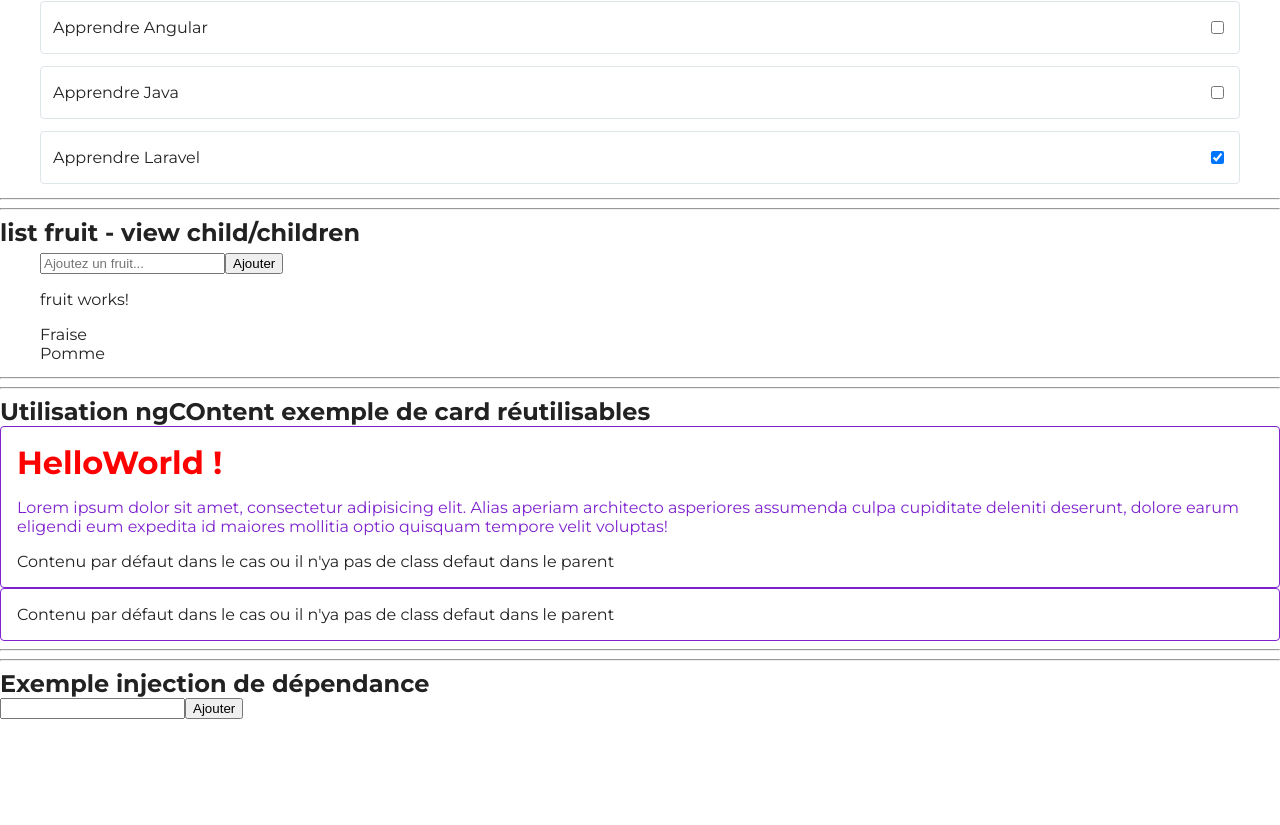
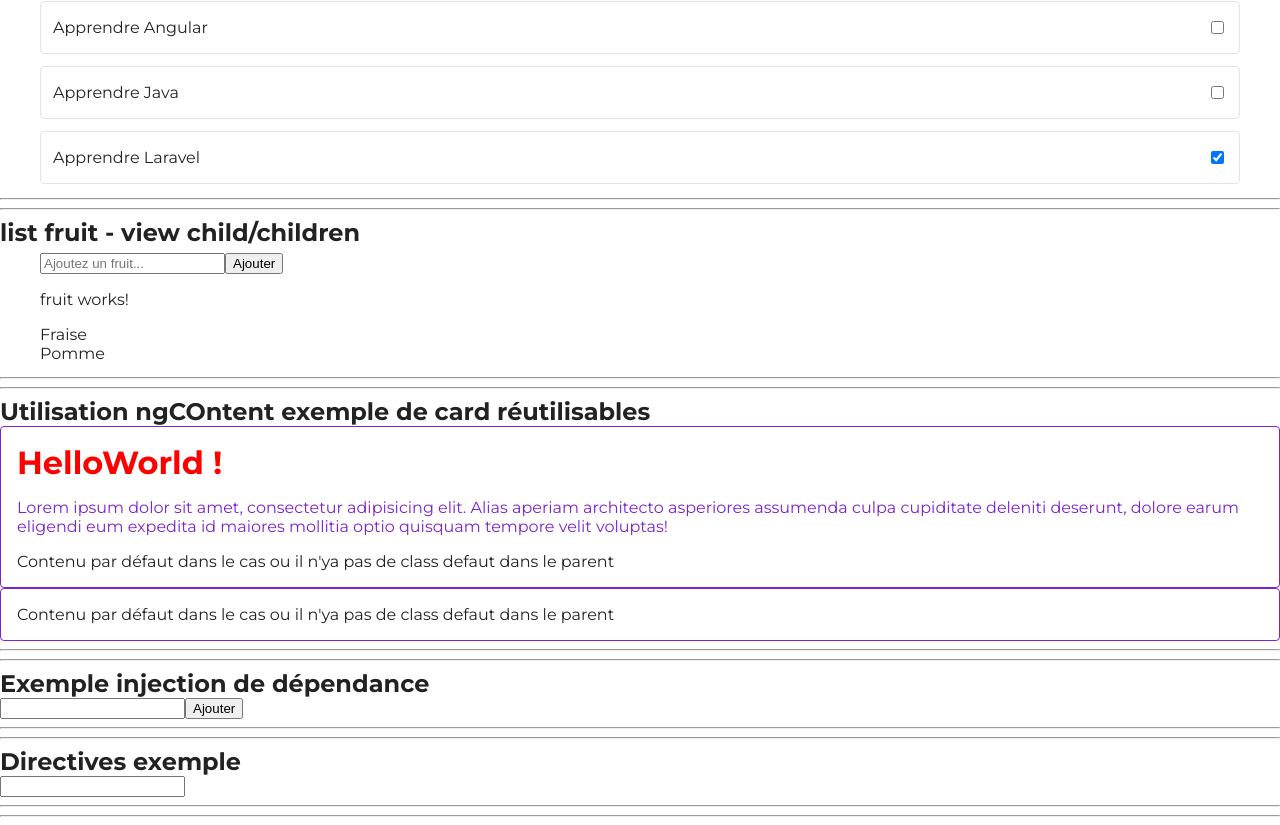
Before and after one commit to Jeremie-Po/AngularLearning, an Angular app in the folder premiereApp/: page / in a window 1280 px wide. Shown: the part 2096-2921 px from the top of the page. Before the commit the page ends 2815 px from the top, so only its background shows below. Built offline with nearby package versions, Linux system fonts and the light colour scheme.

Commit message:
creation d une directive

```diff
--- a/premiereApp/src/app/app.component.html
+++ b/premiereApp/src/app/app.component.html
@@ -82,3 +82,11 @@
 <h2>Exemple injection de dépendance</h2>
 <app-form/>
 <app-list/>
+
+<hr/>
+<hr/>
+
+<h2>Directives exemple</h2>
+<app-directive/>
+<hr/>
+<hr/>
--- a/premiereApp/src/app/app.component.ts
+++ b/premiereApp/src/app/app.component.ts
@@ -19,6 +19,7 @@ import {FruitParentComponent} from './fruitComponent/fruit-parent.component';
 import {NgContentParentComponent} from './ngContent/ng-content-parent.component';
 import {FormComponent} from './injectionExemple/form.component';
 import {ListComponent} from './injectionExemple/list.component';
+import {DirectiveComponent} from './directive/directive.component';
 
 @Component({
   selector: 'app-root',
@@ -43,6 +44,7 @@ import {ListComponent} from './injectionExemple/list.component';
     NgContentParentComponent,
     FormComponent,
     ListComponent,
+    DirectiveComponent,
   ],
   templateUrl: './app.component.html',
   styleUrl: './app.component.scss'
--- /dev/null
+++ b/premiereApp/src/app/directive/directive.component.ts
@@ -0,0 +1,14 @@
+import {Component} from '@angular/core';
+import {InputDirective} from '../shared/directives/input.directive';
+
+@Component({
+  selector: 'app-directive',
+  imports: [InputDirective],
+  template: `
+    <input appInput type="text">
+  `,
+  styles: ``
+})
+export class DirectiveComponent {
+
+}
--- /dev/null
+++ b/premiereApp/src/app/shared/directives/input.directive.ts
@@ -0,0 +1,12 @@
+import {Directive} from '@angular/core';
+
+@Directive({
+  selector: '[appInput]'
+})
+export class InputDirective {
+
+  constructor() {
+    console.log('In directive')
+  }
+
+}
```
Also changed, not shown: 1 other file (tests, documents, lock files or other folders).
